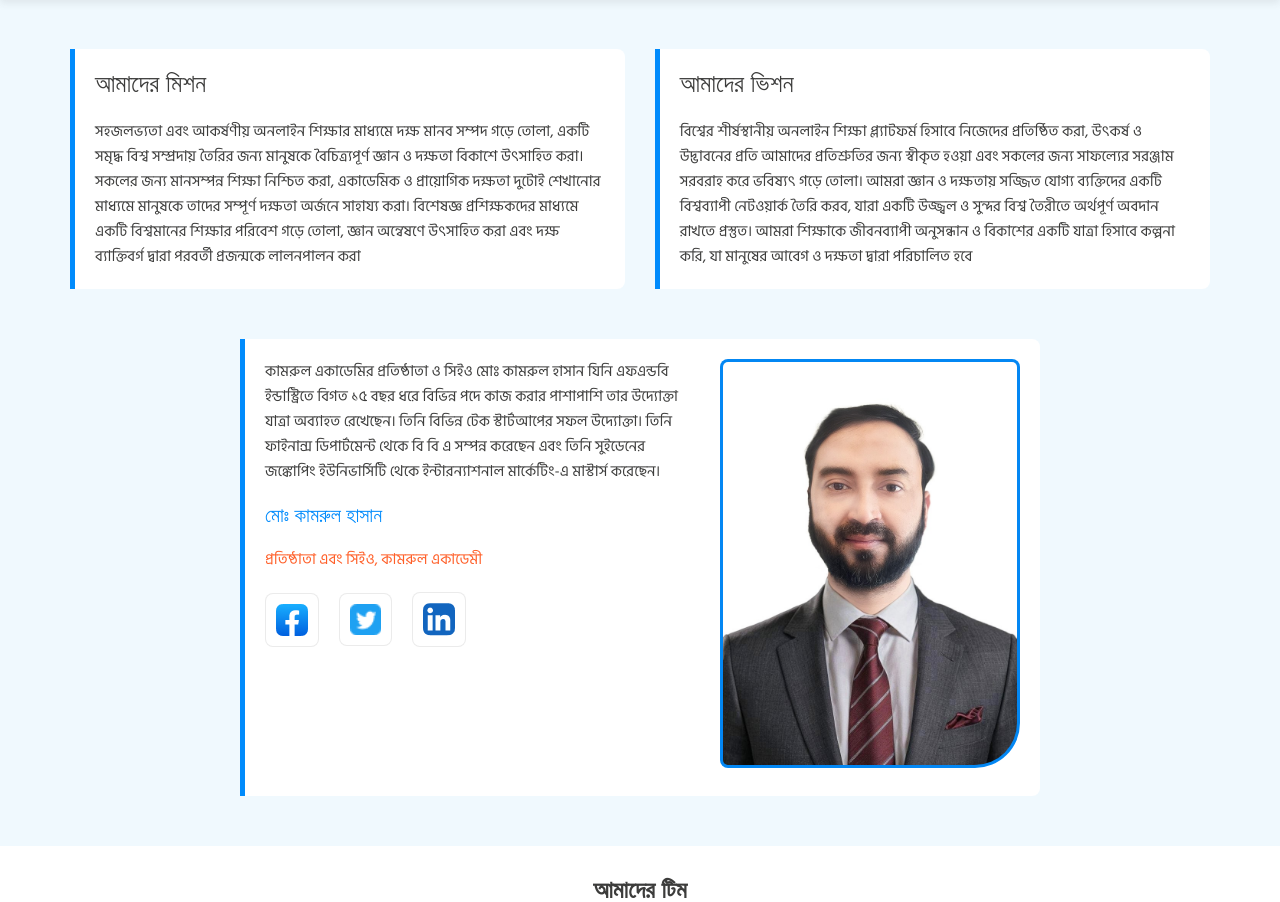
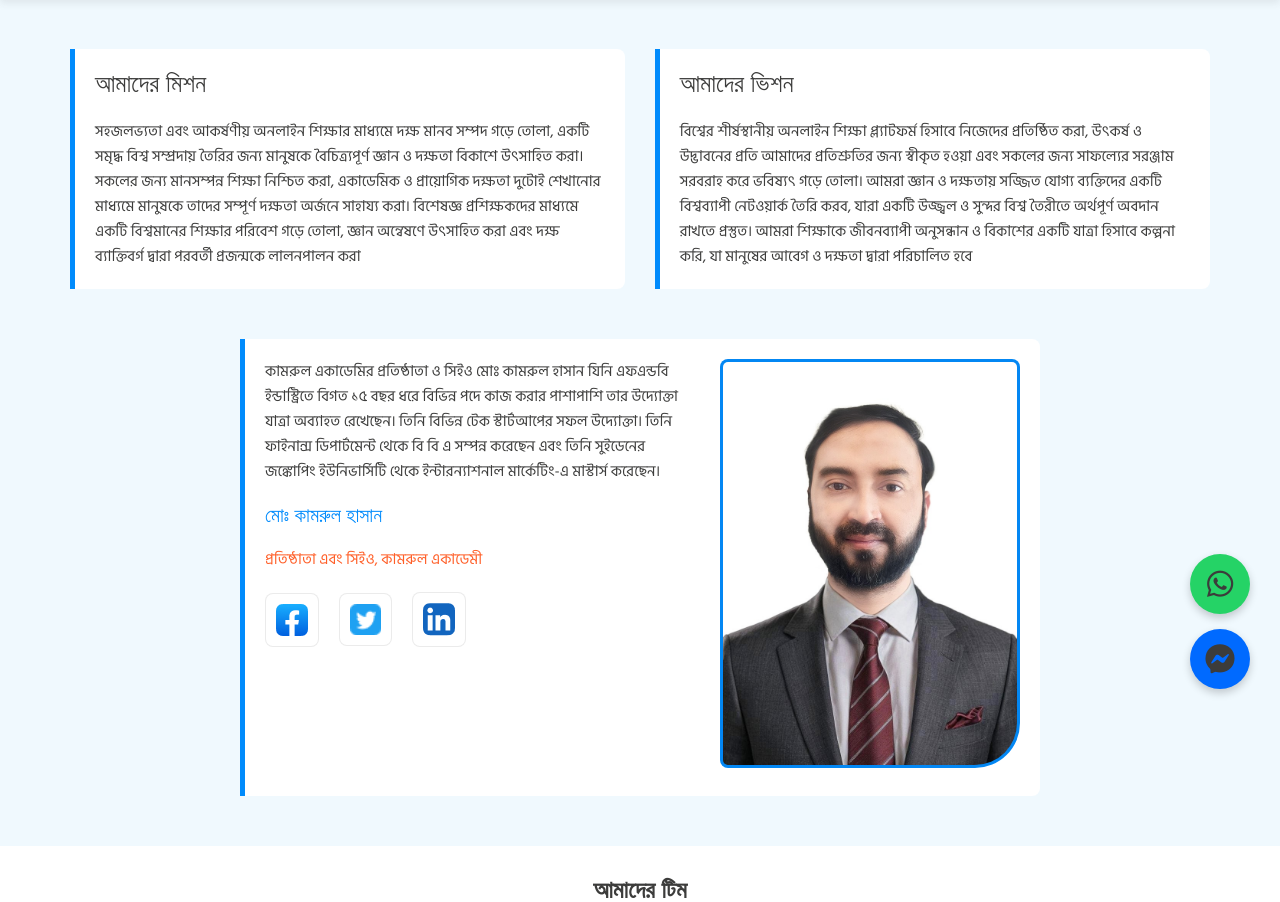
Before and after one commit to uch105/kamrul_academy, a Django app: page /about/ in a window 1280 px wide. Shown: the part 81-983 px from the top of the page. Run offline with Django 5.2, Linux system fonts and the light colour scheme; some libraries are stand-ins or nearby versions; some web fonts are replaced.

Commit message:
Adding messenger and whatsapp button

```diff
--- a/ka_main/templates/ka_main/base.html
+++ b/ka_main/templates/ka_main/base.html
@@ -70,6 +70,24 @@
       </div>
     </div>
 
+    <div style="position: fixed; bottom: 30px; right: 30px; display: flex; flex-direction: column; gap: 15px; z-index: 9999;">
+        <!-- WhatsApp Button -->
+        <a href="https://wa.me/+8801323314826?text=Hi%20Kamrul%20Academy!%20I%20visited%20your%20website%20and%20want%20to%20know%20more."
+           target="_blank"
+           rel="noopener noreferrer"
+           style="background: #25D366; color: white; width: 60px; height: 60px; border-radius: 50%; display: flex; align-items: center; justify-content: center; box-shadow: 0 4px 8px rgba(0,0,0,0.2); transition: transform 0.3s;">
+            <i class="fab fa-whatsapp" style="font-size: 30px;"></i>
+        </a>
+
+        <!-- Messenger Button -->
+        <a href="https://m.me/101431976226566?ref=website_visitor&text=Hello%20Kamrul%20Academy,%20I%20visited%20your%20website%20and%20want%20to%20know%20more!"
+           target="_blank"
+           rel="noopener noreferrer"
+           style="background: #006AFF; color: white; width: 60px; height: 60px; border-radius: 50%; display: flex; align-items: center; justify-content: center; box-shadow: 0 4px 8px rgba(0,0,0,0.2); transition: transform 0.3s;">
+            <i class="fab fa-facebook-messenger" style="font-size: 30px;"></i>
+        </a>
+    </div>
+
     {% include 'ka_main/footer.html' %}
 
     <script src="{% static 'js/script.js' %}"></script>
```
